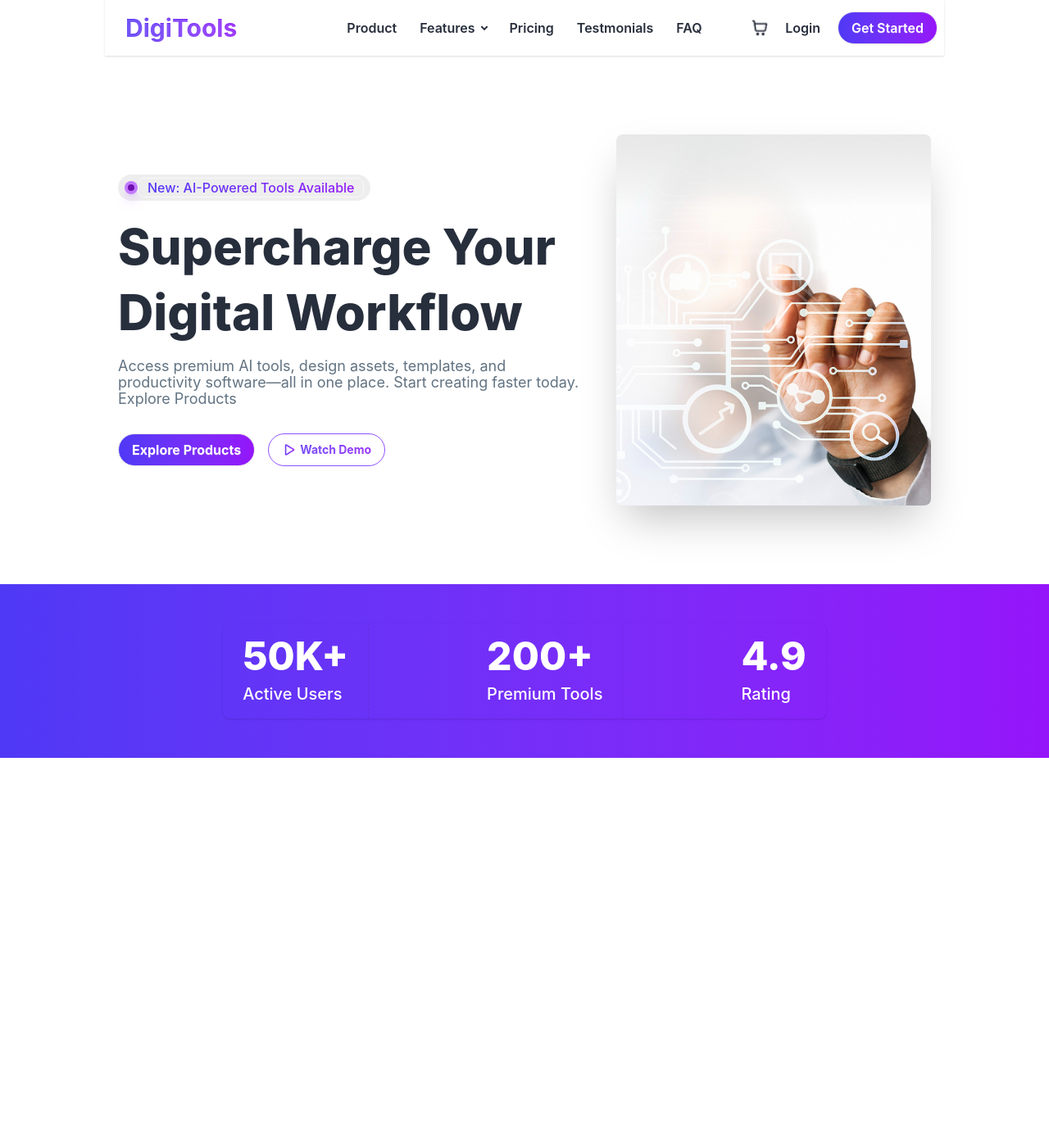
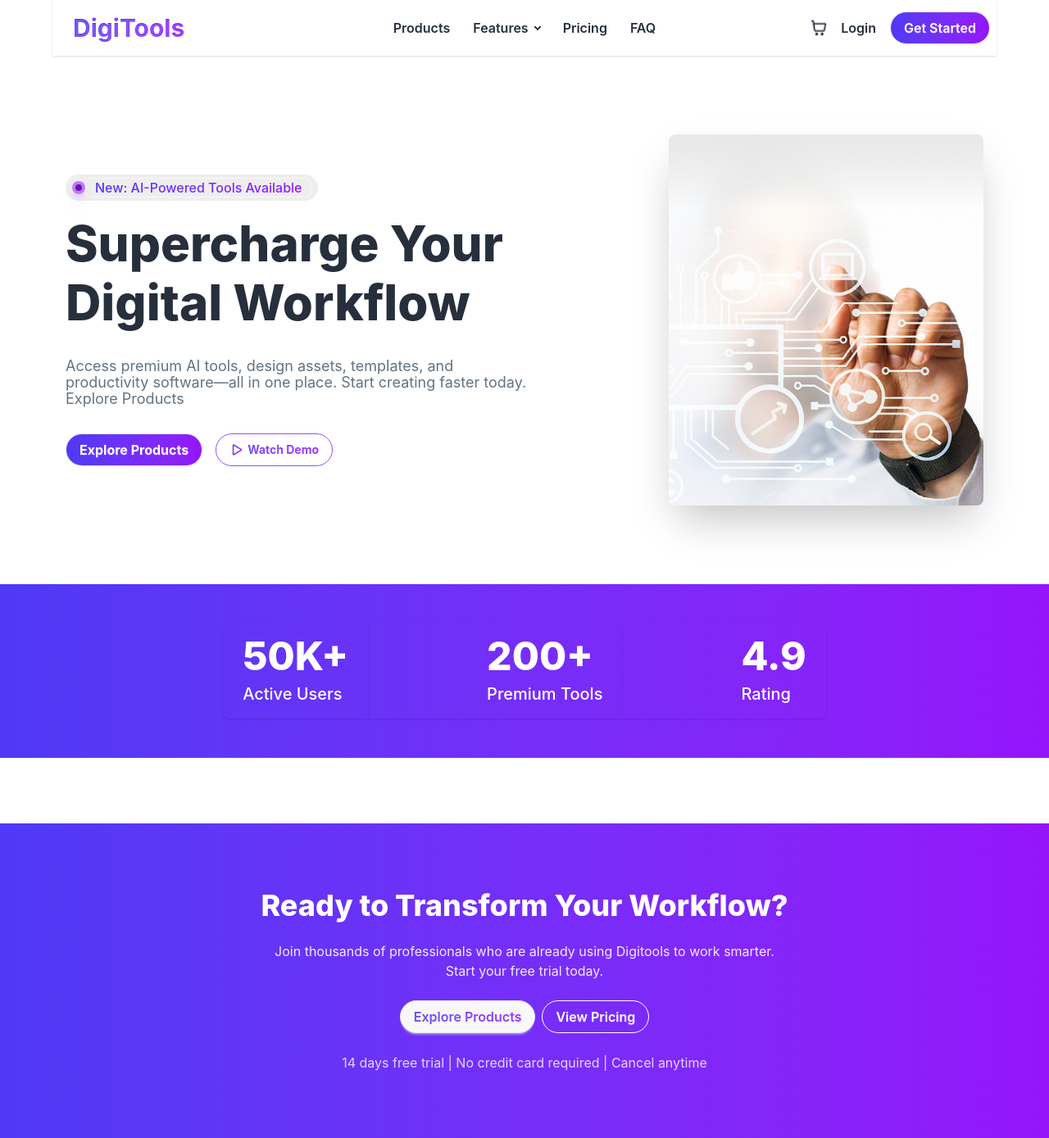
Before and after one commit to ApuKM/Digitools-A06, a React (Vite) app: page / in a window 1280 px wide. Shown: the whole page at 82% size. Before the commit the page ends 925 px from the top, so only its background shows below. Built offline with nearby package versions, Linux system fonts and the light colour scheme.

Commit message:
Designed transform workplace section

```diff
--- a/src/App.jsx
+++ b/src/App.jsx
@@ -3,6 +3,7 @@ import "./index.css";
 import Navbar from "./components/Navbar";
 import Banner from "./components/Banner";
 import Statistics from "./components/Statistics";
+import TransformWorkflow from "./components/TransformWorkflow";
 
 const App = () => {
   return (
@@ -11,6 +12,7 @@ const App = () => {
       <section id="main">
         <Banner />
         <Statistics />
+        <TransformWorkflow />
       </section>
     </>
   );
--- a/src/components/Banner.jsx
+++ b/src/components/Banner.jsx
@@ -4,7 +4,7 @@ import banner from "../assets/banner.png"
 
 const Banner = () => {
   return (
-    <div className="w-[80%] max-w-7xl mx-auto mt-14 md:mt-20">
+    <div className="w-[90%] max-w-7xl mx-auto mt-14 md:mt-20">
       <div className="hero">
         <div className="hero-content flex-col lg:flex-row-reverse justify-between gap-8 w-full ">
           <img
@@ -20,10 +20,10 @@ const Banner = () => {
                 New: AI-Powered Tools Available
               </span>
             </div>
-            <h1 className="text-6xl font-extrabold leading-20  text-[#101727]/90 my-4">
+            <h1 className="text-6xl font-extrabold leading-18 text-[#101727]/90 my-4">
               Supercharge Your <br /> Digital Workflow
             </h1>
-            <p className="mb-8 text-[#627382] leading-5 text-lg max-w-xl">
+            <p className="my-8 text-[#627382] leading-5 text-lg max-w-xl">
               Access premium AI tools, design assets, templates, and
               productivity software—all in one place. Start creating faster
               today. Explore Products
--- a/src/components/Navbar.jsx
+++ b/src/components/Navbar.jsx
@@ -3,7 +3,7 @@ import cartIcon from "../assets/products/shopping-cart.png";
 
 const Navbar = () => {
   return (
-    <div className="w-[80%] max-w-7xl mx-auto">
+    <div className="w-[90%] max-w-7xl mx-auto">
       <div className="navbar bg-base-100 shadow-sm">
         <div className="navbar-start">
           <div className="dropdown">
@@ -54,7 +54,7 @@ const Navbar = () => {
         <div className="navbar-center hidden lg:flex">
           <ul className="menu menu-horizontal px-1 font-semibold text-[#101727]/90 text-base gap-1">
             <li>
-              <a>Product</a>
+              <a>Products</a>
             </li>
             <li>
               <details>
@@ -73,14 +73,11 @@ const Navbar = () => {
               <a>Pricing</a>
             </li>
             <li>
-              <a>Testmonials</a>
-            </li>
-            <li>
               <a>FAQ</a>
             </li>
           </ul>
         </div>
-        <div className="navbar-end gap-1">
+        <div className="navbar-end ">
           <img src={cartIcon} alt="CartIcon" className="w-5 h-5"/>
           <a className="btn btn-ghost text-base font-semibold text-[#101727]/90 hidden md:flex items-center">
             Login
--- /dev/null
+++ b/src/components/TransformWorkflow.jsx
@@ -0,0 +1,34 @@
+import React from "react";
+
+const TransformWorkflow = () => {
+  return (
+    <div className="mt-14 md:mt-20 flex items-center justify-center bg-linear-to-r from-[#4F39F6] to-[#9514FA] py-20">
+      <div className="space-y-6">
+        <h1 className="text-white text-4xl font-extrabold text-center">
+          Ready to Transform Your Workflow?
+        </h1>
+        <p className="text-white/90 leading-6 text-center">
+          Join thousands of professionals who are already using Digitools to
+          work smarter. <br />
+          Start your free trial today.
+        </p>
+        <div className="flex items-center justify-center gap-2 ">
+          <button className="btn text-base rounded-full">
+            <span className="bg-linear-to-r from-[#4F39F6] to-[#9514FA] bg-clip-text text-transparent ">
+              Explore Products
+            </span>
+          </button>
+          <button className="btn btn-outline border border-white text-white text-base rounded-full hover:text-purple-500">
+            View Pricing
+          </button>
+        </div>
+        <div className="text-white/80 text-center">
+          <span>14 days free trial</span> | <span>No credit card required</span>{" "}
+          | <span>Cancel anytime</span>
+        </div>
+      </div>
+    </div>
+  );
+};
+
+export default TransformWorkflow;
```
